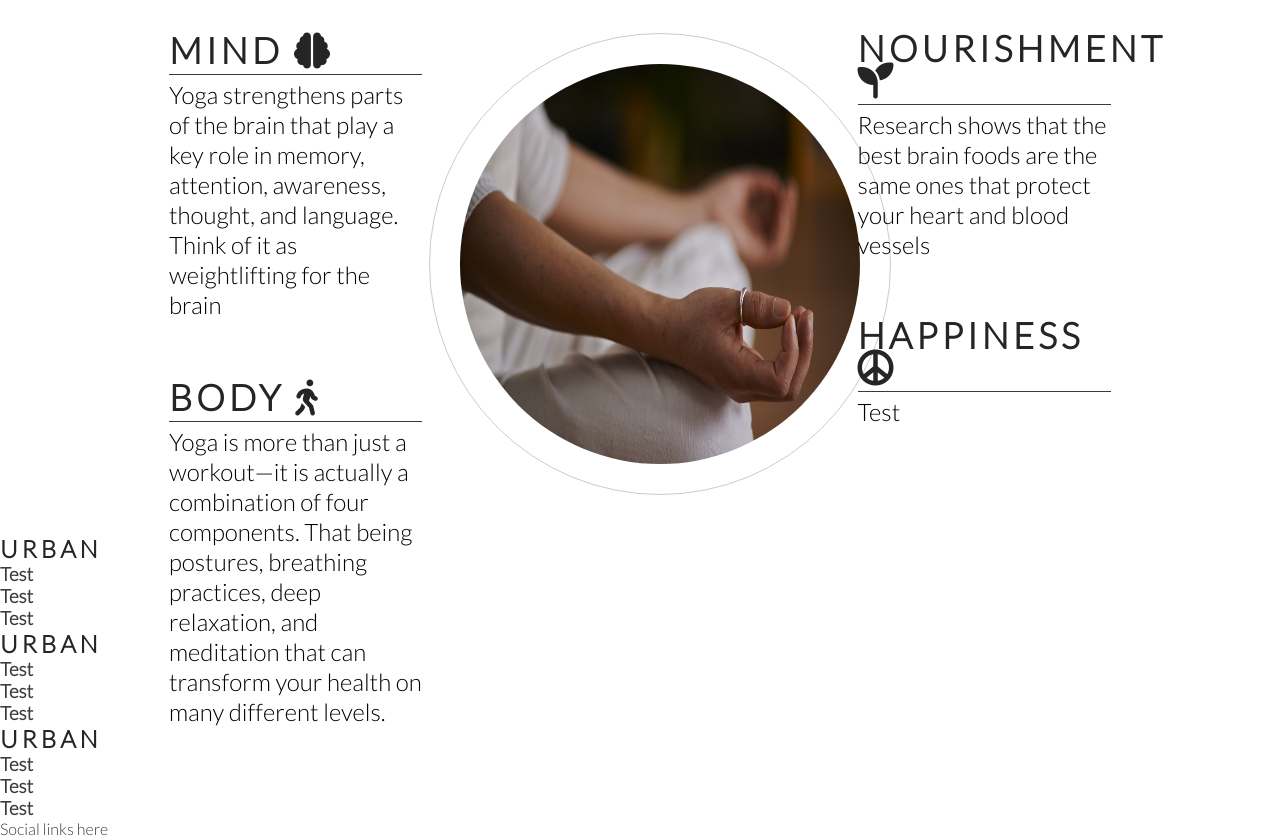
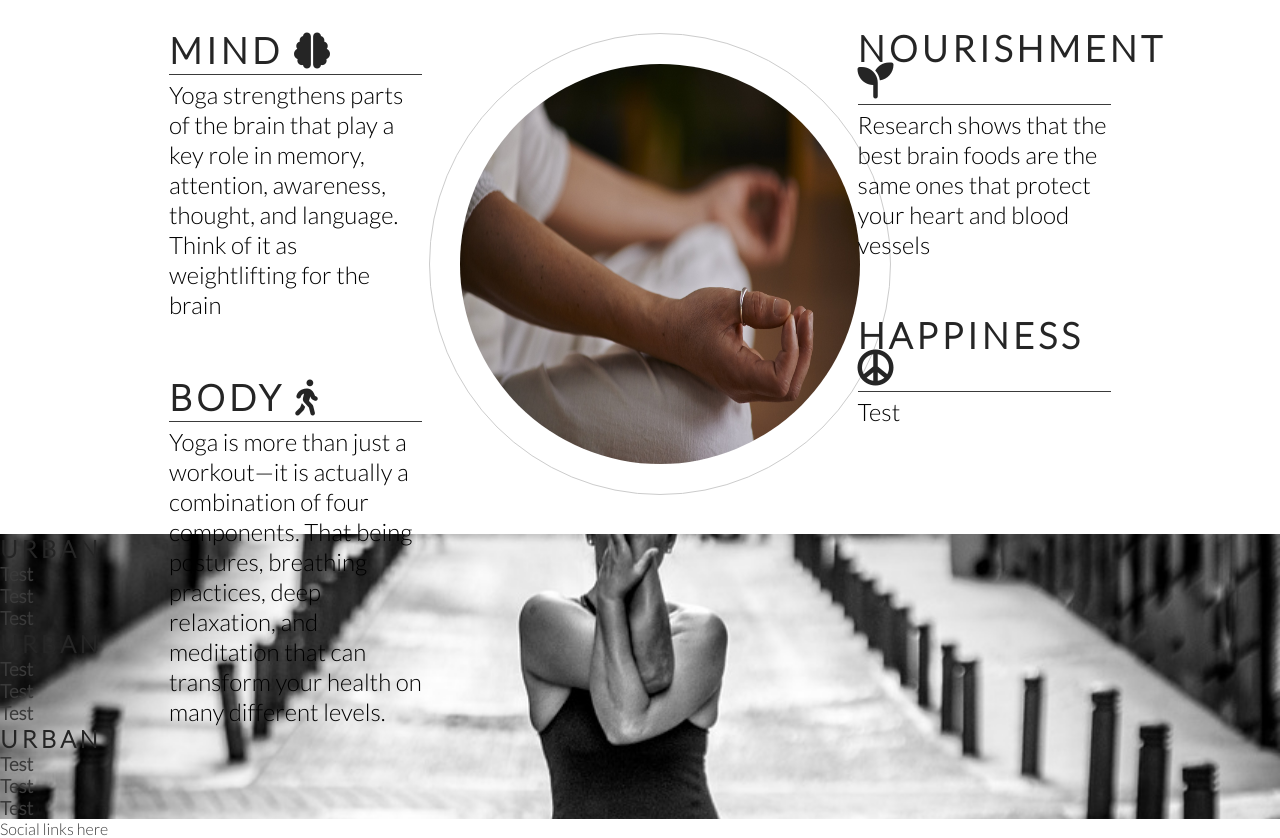
Before and after one commit to JessicaroseD1/Wellness-by-Jessica-Rose, a plain HTML site: page index.html in a window 1280 px wide. Shown: the part 771-1609 px from the top of the page. Drawn offline with Linux system fonts and the light colour scheme.

Commit message:
Add the times and locations and images

```diff
--- a/assets/css/style.css
+++ b/assets/css/style.css
@@ -190,6 +190,18 @@ hr {
     height: 100%;
     background-repeat: no-repeat;
     background-size: 100% 100%;
-    background-position: center;
+    background-position: right;
     border-radius: 50%
 }
+
+/* times and locations */
+
+#times {
+    background-image: url('../images/locations.jpg');
+    background-repeat: no-repeat;
+    background-position: center;
+    background-size: cover;
+    height: 100%;
+    width: 100%;
+    overflow: hidden;
+}
--- a/index.html
+++ b/index.html
@@ -75,7 +75,7 @@
             </div>
         </div>
     </section>
-    <section>
+    <section id="times">
         <div>
             <h2>Urban</h2>
             <h3>Test</h3>
@@ -93,6 +93,7 @@
                 <h3>Test</h3>
                 <h3>Test</h3>
             </div>
+        </div>
     </section>
     <footer>
         Social links here
```
Also changed, not shown: assets/images/locations.jpg (added).
